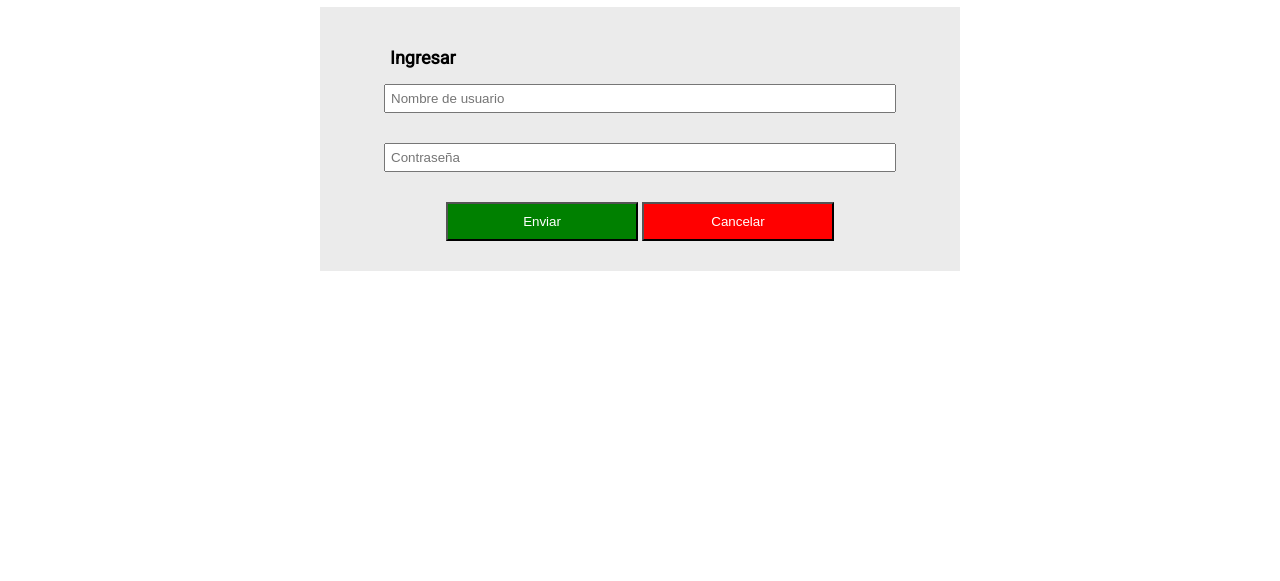
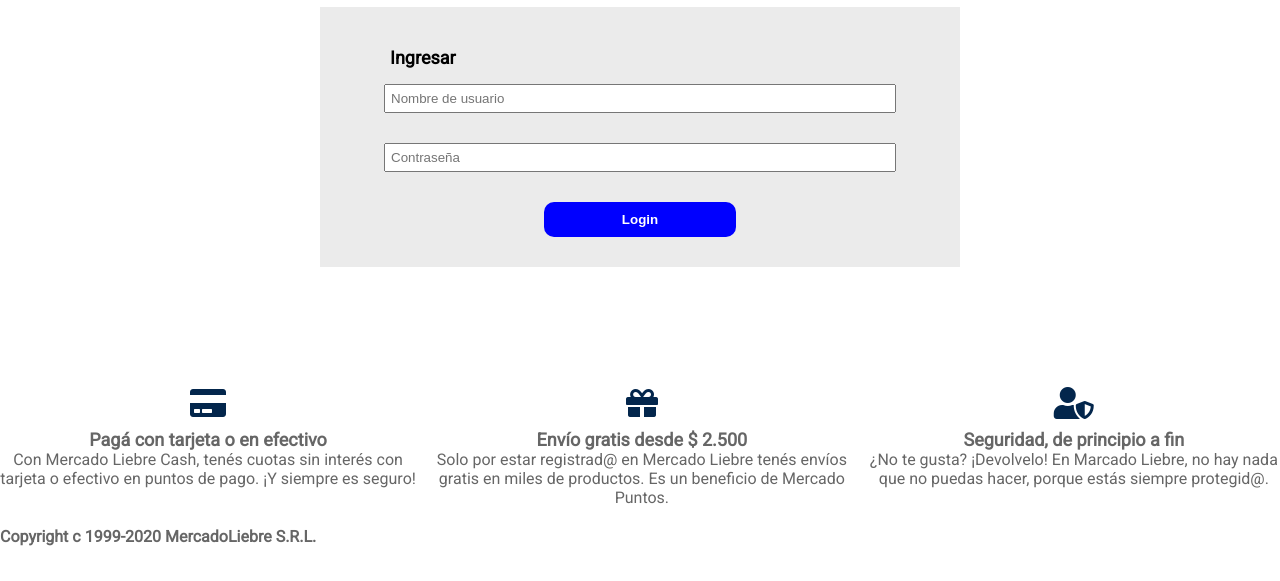
Before and after one commit to richardmazo/mercado-liebre, a website: page views/login.html in a window 1280 px wide. Shown: the part 219-800 px from the top of the page. Drawn offline with Linux system fonts and the light colour scheme.

Commit message:
transiciones y footer

```diff
--- a/public/css/styless.css
+++ b/public/css/styless.css
@@ -129,6 +129,10 @@
   margin-bottom: 10px;
 }
 
+.articulos:hover i {
+  transform: rotate(-90deg);
+}
+
 main section div article img {
   width: 100%;
 }
@@ -154,10 +158,7 @@
   position: absolute;
   right: 20px;
   top: -15px;
-}
-
-.desc-prod {
-  display: none;
+  transition: all 0.5s;
 }
 
 main section article p.precio {
@@ -181,6 +182,7 @@
 }
 
 .desc-prod {
+  display: none;
   text-align: left;
   color: #666;
   margin-bottom: 2px;
@@ -189,13 +191,15 @@
 /* FIN MAIN */
 
 /* FOOTER */
+footer{
+  margin-top: 5px;
+}
 
 footer section article {
   text-align: center;
 }
 
 footer section article h4 {
-  font-size: 16px;
   margin: 0 0;
   color: #666;
 }
@@ -208,7 +212,7 @@
 }
 
 footer section article i {
-  width: 2em;
+  font-size: 2em;
   color: #03264c;
   margin-bottom: 10px;
 }
@@ -218,12 +222,17 @@
   text-align: left;
   font-size: 12px;
 }
+
+.footer-section article i:hover {
+  color: #0022AA;
+}
 /* FIN FOOTER */
 
 /* INICIO FORMULARIO REGISTRO */
 
 #formulario-registro {
   background-color: #ebebeb;
+  margin-bottom: 120px;
 }
 
 .formularios {
@@ -242,7 +251,7 @@
   text-align: center;
 }
 
-form h3{
+form h3 {
   margin-bottom: 12px;
   font-size: 14px;
   align-self: flex-start;
@@ -259,24 +268,32 @@
   display: flex;
 }
 
-
-.selecciones div{
+.selecciones div {
   padding-left: 12px;
   display: flex;
 }
 
-.selecciones div label{
+.selecciones div label {
   padding-left: 8px;
 }
 
 .botonForm {
   padding: 5px;
   width: 40%;
+  color: #fff;
+  border-radius: 10px;
+  padding: 10px 20px;
+  border: none;
+  color: #FFFFFF;
+  font-weight: bold;
 }
 
 .botonSubmit {
-  background-color: green;
-  color: #fff;
+  background-color: #0000FF;
+}
+
+.botonSubmit:hover {
+  background-color: #0022AA;
 }
 
 .botonReset {
@@ -286,6 +303,19 @@
 /* FIN FORMULARIO REGISTRO */
 
 @media (min-width: 361px) {
+  .articulos:hover {
+    box-shadow: 0px 0px 10px rgb(100, 100, 100);
+  }
+  .articulos:hover .desc-prod {
+    display: block;
+  }
+  .desc-prod {
+    display: none;
+    transition: all 0.5s;
+  }
+  .articulos {
+    transition: all 0.3s;
+  }
   .logo {
     width: 40%;
     padding-bottom: 10px;
@@ -322,11 +352,7 @@
   header img {
     width: 70%;
   }
-  .desc-prod {
-    display: block;
-  }
   main section article {
-    box-shadow: 0px 0px 10px rgb(100, 100, 100);
     width: 45%;
   }
   .burger-menu {
@@ -350,9 +376,7 @@
   .main-navbar li {
     margin: 0 1px;
   }
-  main section article img {
-    width: 350px;
-  }
+
   .productos {
     display: flex;
     flex-wrap: wrap;
@@ -381,14 +405,13 @@
     padding: 10px;
   }
 
-  .selecciones div{
+  .selecciones div {
     padding-left: 20px;
   }
 
-  form h3{
+  form h3 {
     margin-left: 20px;
   }
-
 }
 
 @media (min-width: 769px) {
@@ -454,8 +477,12 @@
   main section h3.titulares {
     font-size: 26px;
   }
+
+  .footer-section{
+    display: flex;
+  }
   footer section article h4 {
-    font-size: 20px;
+    font-size: 18px;
   }
 
   footer section article p {
@@ -468,6 +495,7 @@
 
   footer section article h4.copyrig {
     font-size: 16px;
+    flex-wrap: wrap;
   }
 
   #formulario-registro {
@@ -478,7 +506,7 @@
     padding-top: 40px;
   }
 
-  form h3{
+  form h3 {
     margin-bottom: 16px;
     font-size: 18px;
     margin-left: 70px;
@@ -490,11 +518,11 @@
     align-self: flex-start;
   }
 
-  .selecciones div{
+  .selecciones div {
     padding-left: 80px;
   }
 
-  .tipo-perfil{
+  .tipo-perfil {
     display: flex;
     align-items: left;
     margin-left: 80px;
--- a/views/login.html
+++ b/views/login.html
@@ -52,13 +52,37 @@
                 <input class="text-field" type="password" name="contrasenia" placeholder="Contraseña">
             </div>
             <div>
-                <button class="botonForm botonSubmit" type="submit">Enviar</button>
-                <button class="botonForm botonReset" type="reset">Cancelar</button>
+                <button class="botonForm botonSubmit" type="submit">Login</button>
             </div>
         </form>
 
     </main>
     <footer>
+        <section class="footer-section">
+            <article>
+                <i class="fas fa-credit-card"></i>
+                <h4>Pagá con tarjeta o en efectivo</h4>
+                <p>Con Mercado Liebre Cash, tenés cuotas sin interés con tarjeta o efectivo en puntos de pago. ¡Y
+                    siempre es seguro!</p>
+            </article>
+            <article>
+                <i class="fas fa-gift"></i>
+                <h4>Envío gratis desde $ 2.500</h4>
+                <p>Solo por estar registrad@ en Mercado Liebre tenés envíos gratis en miles de productos. Es un
+                    beneficio de Mercado Puntos.</p>
+            </article>
+            <article>
+                <i class="fas fa-user-shield"></i>
+                <h4>Seguridad, de principio a fin</h4>
+                <p>¿No te gusta? ¡Devolvelo! En Marcado Liebre, no hay nada que no puedas hacer, porque estás siempre
+                    protegid@.</p>
+            </article>
+        </section>
+        <section>
+            <article>
+                <h4 class="copyrig">Copyright c 1999-2020 MercadoLiebre S.R.L.</h4>
+            </article>
+        </section>
     </footer>
 </body>
 
```
Also changed, not shown: views/home.html (+10 -8 lines), views/register.html (+26 -1 lines).
